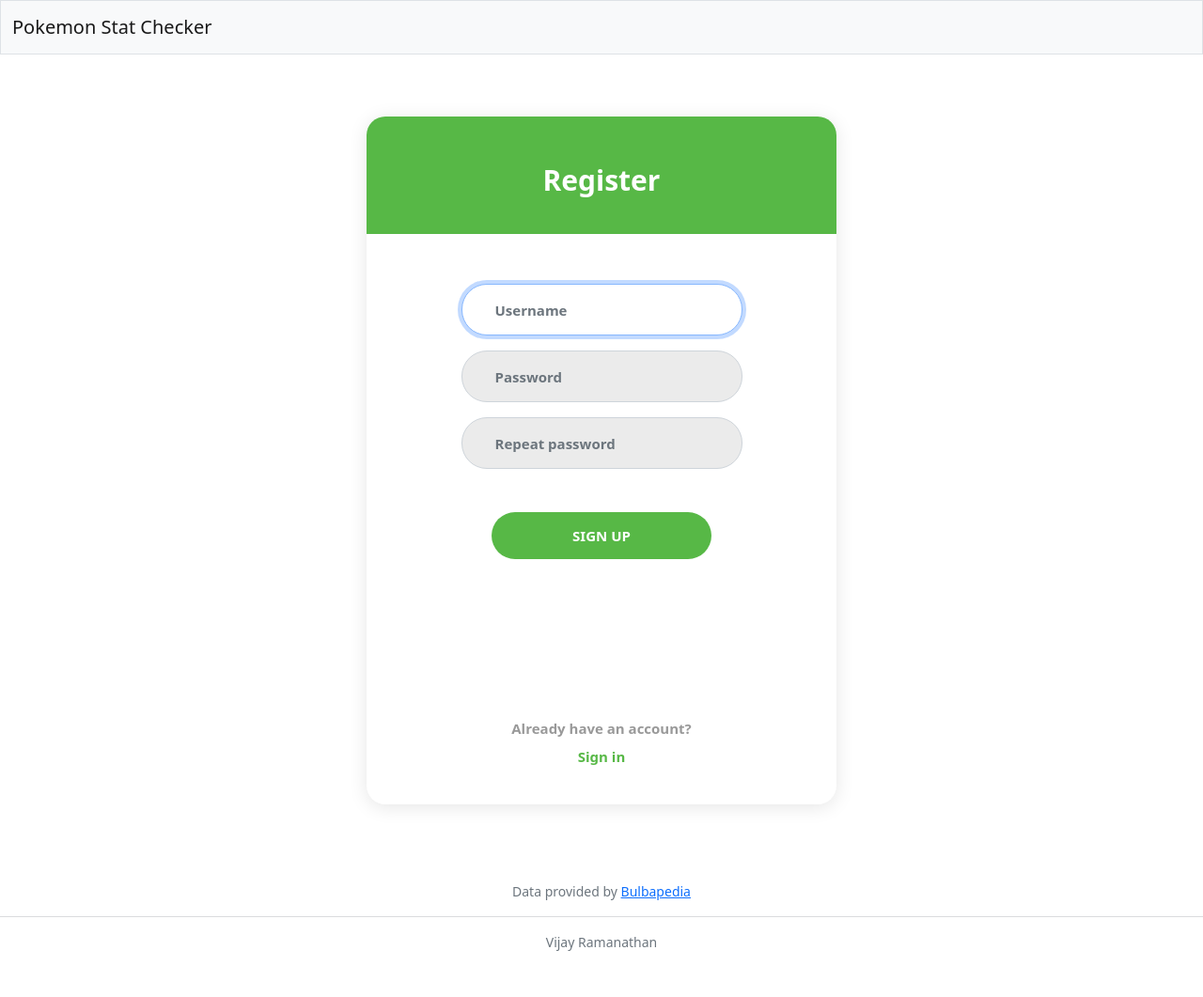
After one commit to Shadowmachete/CS50, a Flask app: page /register in a window 1280 px wide. The commit adds this page. Shown: the whole page at 94% size. Run offline with Flask 3, Linux system fonts and the light colour scheme.

Commit message:
Wed, Oct 18, 2023, 8:42 PM +08:00

```diff
--- a/project/app.py
+++ b/project/app.py
@@ -23,4 +23,14 @@ def layout():
 
 @app.route("/login", methods=["GET", "POST"])
 def login():
-    return render_template("login.html")
+    if request.method == "POST":
+        ...
+    else:
+        return render_template("login.html")
+
+@app.route("/register", methods=["GET", "POST"])
+def register():
+    if request.method == "POST":
+        ...
+    else:
+        return render_template("register.html")
--- a/project/static/login.css
+++ b/project/static/login.css
@@ -9,7 +9,11 @@
     padding: 15px;
     position: relative;
     background-color: #FFFFFF;
-    margin-top: -5em;
+    margin-top: -3em;
+}
+.register
+{
+    margin-top: -1em;
 }
 .wrap-login
 {
--- /dev/null
+++ b/project/templates/register.html
@@ -0,0 +1,44 @@
+{% extends "layout.html" %}
+
+{% block title %}
+    Register
+{% endblock %}
+
+{% block styles %}
+<link href="/static/login.css" rel="stylesheet">
+{% endblock %}
+
+{% block main %}
+    <div class="container-login register">
+        <div class="wrap-login">
+            <form action="/register" method="post" class="form-login">
+                <span class="form-title">Register</span>
+                <div class="mb-3 wrap-input">
+                    <input autocomplete="off" autofocus class="form-control mx-auto w-auto input" id="username" name="username" placeholder="Username" type="text">
+                    <span class="focus-input"></span>
+                </div>
+                <div class="mb-3 wrap-input">
+                    <input class="form-control mx-auto w-auto input" id="password" name="password" placeholder="Password" type="password">
+                    <span class="focus-input"></span>
+                </div>
+                <div class="mb-3 wrap-input">
+                    <input class="form-control mx-auto w-auto input" id="password" name="confirmation" placeholder="Repeat password" type="password">
+                    <span class="focus-input"></span>
+                </div>
+                <div class="wrap-btn">
+                    <button class="form-btn">
+                    Sign Up
+                    </button>
+                </div>
+                <div class="sign-up">
+                    <span class="txt1">
+                        Already have an account?
+                    </span>
+                    <a href="/login" class="txt3">
+                        Sign in
+                    </a>
+                </div>
+            </form>
+        </div>
+    </div>
+{% endblock %}
```
